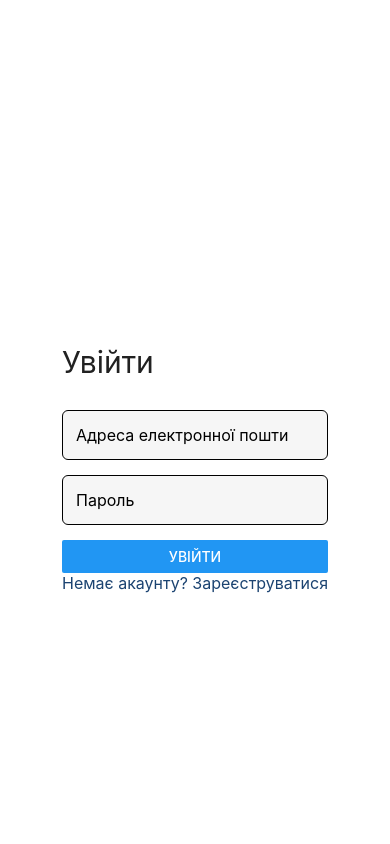
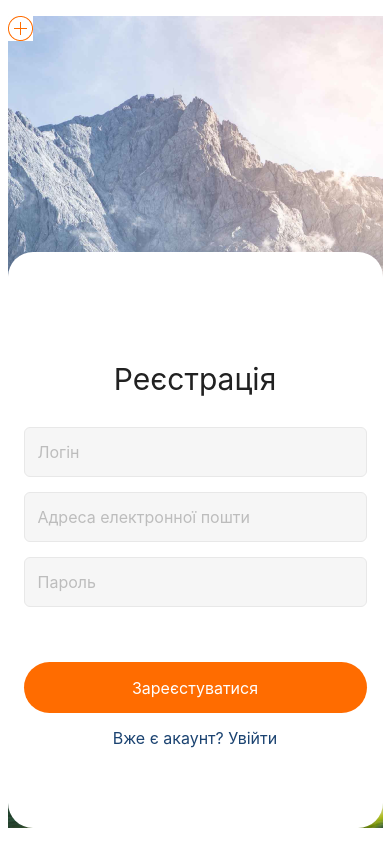
Before and after one commit to HelenBlyzniuk/React-Native-hw-02-, a React Native app in the folder React-Native-hw-02-/: screen / in a window 390 px wide. Built offline with nearby package versions, Linux system fonts and the light colour scheme.

Commit message:
register screen

```diff
--- a/React-Native-hw-02-/App.js
+++ b/React-Native-hw-02-/App.js
@@ -1,15 +1,15 @@
 import { StatusBar } from 'expo-status-bar';
 import { StyleSheet, View } from 'react-native';
-// import { RegistrationScreen } from './screens/RegistrationScreen';
-import { LoginScreen } from './screens/LoginScreen/LoginScreenForm';
+import { RegistrationScreen } from './screens/RegistrationScreen';
+// import { LoginScreen } from './screens/LoginScreen/LoginScreenForm';
 
 export default function App() {
   return (
     <View style={styles.container}>
 
       <StatusBar style="auto" />
-      {/* <RegistrationScreen/> */}
-      <LoginScreen/>
+      <RegistrationScreen/>
+      {/* <LoginScreen/> */}
     </View>
   );
 }
--- a/React-Native-hw-02-/screens/LoginScreen/LoginScreenForm.js
+++ b/React-Native-hw-02-/screens/LoginScreen/LoginScreenForm.js
@@ -1,55 +1,55 @@
-import { Text, TextInput, View,Button,StyleSheet,ImageBackground } from "react-native";
-import PhotoBG from '../screens/photoBG.png';
-export function LoginScreen(){
-    return(
-        <View style={styles.form}>
-           {/* <ImageBackground source={PhotoBG}/> */}
+// import { Text, TextInput, View,Button,StyleSheet,ImageBackground } from "react-native";
+
+// export function LoginScreen(){
+//     return(
+//         <View style={styles.form}>
+//            {/* <ImageBackground source={PhotoBG}/> */}
 
 
-            <Text style={styles.title}>Увійти</Text>
+//             <Text style={styles.title}>Увійти</Text>
 
-            <TextInput style={styles.input} placeholder='Адреса електронної пошти'/>
-            <TextInput style={styles.input} placeholder='Пароль'/>
-            <Button title="Увійти" style={styles.btn_sign}/>
+//             <TextInput style={styles.input} placeholder='Адреса електронної пошти'/>
+//             <TextInput style={styles.input} placeholder='Пароль'/>
+//             <Button title="Увійти" style={styles.btn_sign}/>
 
-            <Text style={styles.sentence}>Немає акаунту? Зареєструватися</Text>
+//             <Text style={styles.sentence}>Немає акаунту? Зареєструватися</Text>
 
-        </View>
-    )
-}
-const styles = StyleSheet.create({
+//         </View>
+//     )
+// }
+// const styles = StyleSheet.create({
 
-    title:{
-        fontSize:30,
-        color:'#212121',
-        marginTop:93,
-        marginBottom:30,
-    },
-    input:{
-        height:50,
-        width:"100%",
-        backgroundColor:'#F6F6F6',
-        fontSize:16,
-        paddingLeft:13,
-        borderWidth: 1,
-        borderColor: "1px solid #E8E8E8",
-        borderRadius: 6,
-        marginBottom:15,
-        color:'#BDBDBD ',
-    },
-    form:{
-        padding:16,
-    },
-    btn_sign:{
+//     title:{
+//         fontSize:30,
+//         color:'#212121',
+//         marginTop:93,
+//         marginBottom:30,
+//     },
+//     input:{
+//         height:50,
+//         width:"100%",
+//         backgroundColor:'#F6F6F6',
+//         fontSize:16,
+//         paddingLeft:13,
+//         borderWidth: 1,
+//         borderColor: "1px solid #E8E8E8",
+//         borderRadius: 6,
+//         marginBottom:15,
+//         color:'#BDBDBD ',
+//     },
+//     form:{
+//         padding:16,
+//     },
+//     btn_sign:{
 
-        fontSize:16,
-        backgroundColor:"#FF6C00",
-        color:"#FFFFFF",
-        marginTop:40,
-    },
-    sentence:{
-        color:"#1B4371",
-        fontSize:16,
-        fontWeight:400,
-    }
-  });
+//         fontSize:16,
+//         backgroundColor:"#FF6C00",
+//         color:"#FFFFFF",
+//         marginTop:40,
+//     },
+//     sentence:{
+//         color:"#1B4371",
+//         fontSize:16,
+//         fontWeight:400,
+//     }
+//   });
--- a/React-Native-hw-02-/screens/RegistrationScreen.js
+++ b/React-Native-hw-02-/screens/RegistrationScreen.js
@@ -1,22 +1,30 @@
-import { Text, TextInput, View,Button,StyleSheet,ImageBackground } from "react-native";
-import PhotoBG from '../screens/photoBG.png';
+import { Text, TextInput, View,Image,StyleSheet,ImageBackground,TouchableOpacity,KeyboardAvoidingView } from "react-native";
+
 
 
 
 export function RegistrationScreen(){
     return(
+        <View>
+        <ImageBackground style={styles.image} source={require('./Images/photoBG.png')}>
+            <View style={styles.photoContainer}>
+                <Image source={require('./Images/add.jpg')} style={styles.icon}/>
+            </View>
+            <KeyboardAvoidingView>
         <View style={styles.form}>
-            {/* <ImageBackground source={PhotoBG}/> */}
-
-
             <Text style={styles.title}>Реєстрація</Text>
             <TextInput style={styles.input} placeholder='Логін'/>
             <TextInput style={styles.input} placeholder='Адреса електронної пошти'/>
             <TextInput style={styles.input} placeholder='Пароль'/>
-            <Button title="Зареєстуватися" style={styles.btn_sign}/>
+            <TouchableOpacity style={styles.btn_sign}>
+                <Text style={styles.btn_sign_text}>Зареєстуватися</Text>
+            </TouchableOpacity>
 
             <Text style={styles.sentense}>Вже є акаунт? Увійти</Text>
 
+        </View>
+        </KeyboardAvoidingView>
+        </ImageBackground>
         </View>
     )
 }
@@ -35,24 +43,59 @@ const styles = StyleSheet.create({
         fontSize:16,
         paddingLeft:13,
         borderWidth: 1,
-        borderColor: "1px solid #E8E8E8",
+        borderColor: "#E8E8E8",
         borderRadius: 6,
         marginBottom:15,
-        color:'#BDBDBD ',
+        color:'#BDBDBD',
     },
     form:{
         padding:16,
+        marginBottom:0,
+        marginTop:"auto",
+        backgroundColor:"#FFFFFF",
+        borderRadius:25,
+        alignItems: 'center',
+        justifyContent: 'center',
     },
     btn_sign:{
-
         fontSize:16,
         backgroundColor:"#FF6C00",
         color:"#FFFFFF",
         marginTop:40,
+        alignItems: 'center',
+        justifyContent: 'center',
+        borderRadius:100,
+        width:"100%",
+        height:51,
+        marginBottom:15,
+
     },
     sentense:{
         color:"#1B4371",
         fontSize:16,
         fontWeight:400,
+        marginBottom:64,
+    },
+    image:{
+       height:812,
+       width:375,
+    },
+    btn_sign_text:{
+        color:"#FFFFFF",
+        fontSize:16,
+    },
+    icon:{
+        width:25,
+        height:25,
+    },
+    photoContainer:{
+        flex: 1,
+        width:120,
+        height:120,
+        borderRadius:16,
+        border:1,
+        color:"#1B4371",
+
     }
+
   });
```
Also changed, not shown: React-Native-hw-02-/screens/Images/add.jpg (added), React-Native-hw-02-/screens/Images/photoBG.png (renamed from React-Native-hw-02-/screens/photoBG.png).
